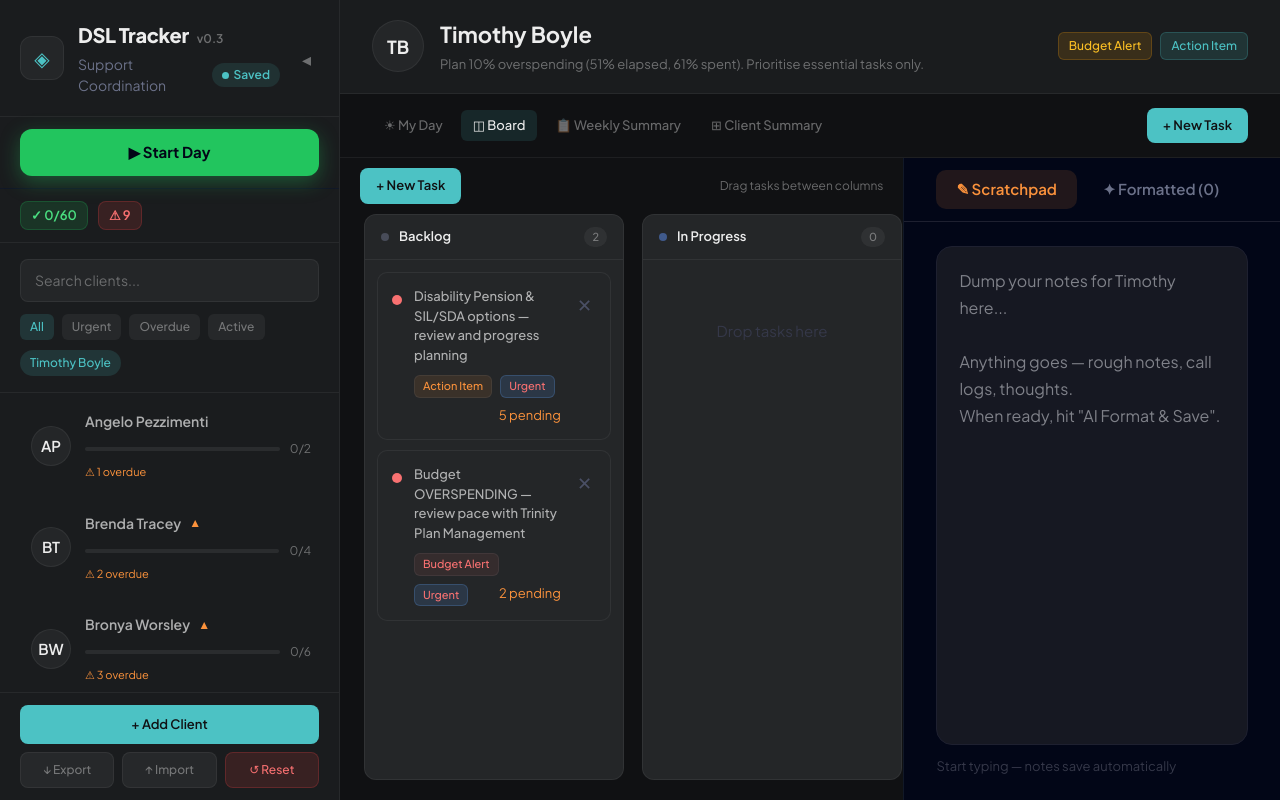
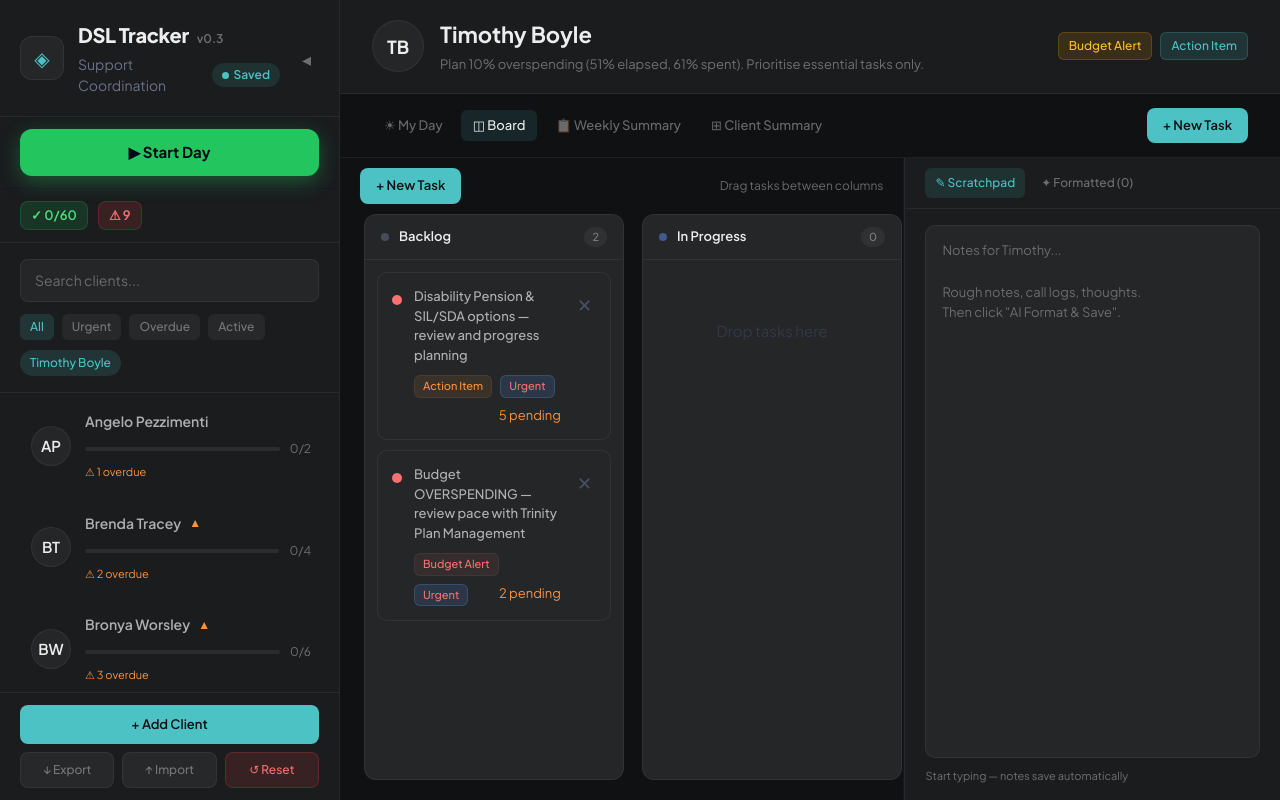
Before and after one commit to nicolasmirguet/Day-assistant, a React (Vite) app: page / in a window 1280 px wide. Built offline with nearby package versions, Linux system fonts and the light colour scheme.

Commit message:
Align notes panel with Nordic Wellness Minimal theme

```diff
--- a/src/App.jsx
+++ b/src/App.jsx
@@ -657,51 +657,117 @@ function NotesPanel({ client, onUpdate, scratchNotes, setScratchNotes, daySnap,
   };
 
   return (
-    <div style={{ height:"100%", display:"flex", flexDirection:"column" }}>
-      <div style={{ display:"flex", alignItems:"center", justifyContent:"space-between", padding:"12px 32px", borderBottom:"1px solid #1e2030", flexWrap:"wrap", gap:10 }}>
+    <div style={{ height:"100%", display:"flex", flexDirection:"column", background:PAL.bgSurface, borderLeft:`1px solid ${PAL.border}` }}>
+      <div style={{ display:"flex", alignItems:"center", justifyContent:"space-between", padding:"10px 20px", borderBottom:`1px solid ${PAL.border}`, flexWrap:"wrap", gap:8 }}>
         <div style={{ display:"flex", gap:6 }}>
-          <button onClick={()=>setSubTab("scratch")} style={{ fontSize:15, fontWeight:600, padding:"8px 20px", borderRadius:10, background:subTab==="scratch"?"rgba(251,146,60,0.12)":"transparent", color:subTab==="scratch"?"#fb923c":"#6b7189", border:"none" }}>✎ Scratchpad</button>
-          <button onClick={()=>setSubTab("formatted")} style={{ fontSize:15, fontWeight:600, padding:"8px 20px", borderRadius:10, background:subTab==="formatted"?"rgba(167,139,250,0.12)":"transparent", color:subTab==="formatted"?"#a78bfa":"#6b7189", border:"none" }}>✦ Formatted ({(client.aiNotes||[]).length})</button>
+          <button onClick={()=>setSubTab("scratch")} style={{ fontSize:12, fontWeight:500, padding:"6px 10px", borderRadius:6, background:subTab==="scratch"?"rgba(76,194,196,0.12)":"transparent", color:subTab==="scratch"?PAL.teal:PAL.textLow, border:"none" }}>✎ Scratchpad</button>
+          <button onClick={()=>setSubTab("formatted")} style={{ fontSize:12, fontWeight:500, padding:"6px 10px", borderRadius:6, background:subTab==="formatted"?"rgba(237,237,237,0.06)":"transparent", color:subTab==="formatted"?PAL.textHigh:PAL.textLow, border:"none" }}>✦ Formatted ({(client.aiNotes||[]).length})</button>
         </div>
-        {subTab==="scratch" && scratch.trim() && <button onClick={formatWithAI} disabled={loading} style={{ fontSize:15, fontWeight:700, padding:"10px 24px", borderRadius:12, background:"linear-gradient(135deg,#a78bfa,#5b8def)", color:"white", border:"none", opacity:loading?0.5:1, boxShadow:"0 2px 12px rgba(167,139,250,0.3)" }}>{loading?"Formatting...":"✦ AI Format & Save"}</button>}
+        {subTab==="scratch" && scratch.trim() && (
+          <button
+            onClick={formatWithAI}
+            disabled={loading}
+            style={{ fontSize:12, fontWeight:600, padding:"8px 14px", borderRadius:8, background:PAL.teal, color:"#101113", border:"none", opacity:loading?0.5:1 }}
+          >
+            {loading?"Formatting...":"✦ AI Format & Save"}
+          </button>
+        )}
       </div>
       <div style={{ flex:1, overflowY:"auto" }}>
-        {subTab==="scratch" && <div style={{ padding:"24px 32px", height:"100%", display:"flex", flexDirection:"column" }}>
-          {daySnap && clientDiff.length > 0 && <div style={{ marginBottom:16, padding:"14px 18px", borderRadius:12, background:"rgba(52,211,153,0.06)", border:"1px solid rgba(52,211,153,0.15)" }}>
-            <div style={{ fontSize:13, fontWeight:700, color:"#34d399", marginBottom:8, textTransform:"uppercase", letterSpacing:"0.05em" }}>Task changes today — included in AI format</div>
-            <div style={{ fontSize:14, color:"#9ca3b8", lineHeight:1.6 }}>{clientDiff.map((c,i) => <div key={i} style={{ marginBottom:4 }}>
-              {c.type==="status" && <span>→ <span style={{color:"#e8eaf0"}}>{c.text.substring(0,60)}</span>: {c.from} → <span style={{color:"#34d399"}}>{c.to}</span></span>}
-              {c.type==="outcome" && <span>→ Outcome recorded for <span style={{color:"#e8eaf0"}}>{c.text.substring(0,40)}</span></span>}
-              {c.type==="subtasks" && <span>→ {c.completed} subtask(s) done on <span style={{color:"#e8eaf0"}}>{c.text.substring(0,40)}</span></span>}
-              {c.type==="added" && <span>+ New task: <span style={{color:"#e8eaf0"}}>{c.text.substring(0,60)}</span></span>}
-              {c.type==="removed" && <span>✕ Removed: <span style={{color:"#e8eaf0"}}>{c.text.substring(0,60)}</span></span>}
-            </div>)}</div>
-          </div>}
-          {daySnap && clientDiff.length===0 && <div style={{ marginBottom:16, padding:"12px 18px", borderRadius:12, background:"rgba(107,113,137,0.06)", border:"1px solid rgba(107,113,137,0.1)" }}><span style={{ fontSize:13, color:"#6b7189" }}>Day active — no task changes for {client.name.split(" ")[0]} yet</span></div>}
-          <textarea value={scratch} onChange={e=>updateScratch(e.target.value)} placeholder={`Dump your notes for ${client.name.split(" ")[0]} here...\n\nAnything goes — rough notes, call logs, thoughts.\nWhen ready, hit "AI Format & Save".`} style={{ flex:1, width:"100%", fontSize:16, padding:"20px 22px", borderRadius:16, background:"#161822", border:"1px solid #1e2030", color:"#e8eaf0", outline:"none", resize:"none", lineHeight:1.7, fontFamily:"inherit", minHeight:200 }}/>
-          <div style={{ display:"flex", justifyContent:"space-between", alignItems:"center", marginTop:12 }}>
-            <span style={{ fontSize:13, color:"#353849" }}>{scratch.trim() ? `${scratch.trim().split(/\n/).filter(l=>l.trim()).length} lines · auto-saved` : "Start typing — notes save automatically"}</span>
-            {scratch.trim() && <button onClick={()=>updateScratch("")} style={{ fontSize:13, fontWeight:600, padding:"6px 16px", borderRadius:8, background:"rgba(248,113,113,0.08)", color:"#f87171", border:"none" }}>Clear</button>}
-          </div>
-        </div>}
-        {subTab==="formatted" && <div style={{ padding:"24px 32px" }}>
-          {(!client.aiNotes?.length) ? <div style={{ textAlign:"center", padding:"64px 0", color:"#4a4f65" }}><div style={{ fontSize:48, marginBottom:16, opacity:0.3 }}>✦</div><div style={{ fontSize:18, fontWeight:500 }}>No formatted notes yet</div><div style={{ fontSize:15, color:"#353849", marginTop:8 }}>Write notes in Scratchpad, then hit AI Format</div></div>
-          : [...(client.aiNotes||[])].reverse().map(n => (
-            <div key={n.id} style={{ borderRadius:16, padding:24, marginBottom:16, background:"#161822", border:"1px solid #1e2030" }}>
-              <div style={{ display:"flex", justifyContent:"space-between", alignItems:"center", marginBottom:14 }}>
-                <div style={{ display:"flex", alignItems:"center", gap:10 }}>
-                  <span style={{ fontSize:14, fontWeight:600, color:"#6b7189" }}>{new Date(n.timestamp).toLocaleString("en-AU",{day:"2-digit",month:"short",year:"numeric",hour:"2-digit",minute:"2-digit"})}</span>
-                  {n.hasDiff && <span style={{ fontSize:12, fontWeight:600, padding:"3px 10px", borderRadius:99, background:"rgba(52,211,153,0.1)", color:"#34d399" }}>incl. task changes</span>}
-                </div>
-                <div style={{ display:"flex", gap:10 }}>
-                  <span onClick={()=>{copyText(n.formatted);setCopiedId(n.id);setTimeout(()=>setCopiedId(null),1500)}} style={{ cursor:"pointer", color:copiedId===n.id?"#34d399":"#6b7189", fontSize:15, fontWeight:600 }}>{copiedId===n.id?"✓ Copied":"⎘ Copy"}</span>
-                  <span onClick={()=>onUpdate({...client,aiNotes:client.aiNotes.filter(x=>x.id!==n.id)})} style={{ cursor:"pointer", color:"#353849", fontSize:16 }}>✕</span>
+        {subTab==="scratch" && (
+          <div style={{ padding:"16px 20px", height:"100%", display:"flex", flexDirection:"column", gap:10 }}>
+            {daySnap && clientDiff.length > 0 && (
+              <div style={{ padding:"10px 12px", borderRadius:8, background:"rgba(128,203,196,0.12)", border:`1px solid ${PAL.border}` }}>
+                <div style={{ fontSize:11, fontWeight:600, color:PAL.teal, marginBottom:4, textTransform:"uppercase", letterSpacing:"0.05em" }}>Task changes today</div>
+                <div style={{ fontSize:12, color:PAL.textLow, lineHeight:1.6 }}>
+                  {clientDiff.map((c,i) => (
+                    <div key={i} style={{ marginBottom:2 }}>
+                      {c.type==="status" && <>→ <span style={{color:PAL.textMed}}>{c.text.substring(0,60)}</span>: {c.from} → <span style={{color:"#4ADE80"}}>{c.to}</span></>}
+                      {c.type==="outcome" && <>→ Outcome for <span style={{color:PAL.textMed}}>{c.text.substring(0,40)}</span></>}
+                      {c.type==="subtasks" && <>→ {c.completed} subtask(s) on <span style={{color:PAL.textMed}}>{c.text.substring(0,40)}</span></>}
+                      {c.type==="added" && <>+ New: <span style={{color:PAL.textMed}}>{c.text.substring(0,60)}</span></>}
+                      {c.type==="removed" && <>✕ Removed: <span style={{color:PAL.textMed}}>{c.text.substring(0,60)}</span></>}
+                    </div>
+                  ))}
                 </div>
               </div>
-              <pre style={{ fontSize:15, lineHeight:1.65, whiteSpace:"pre-wrap", color:"#9ca3b8", fontFamily:"inherit", margin:0 }}>{n.formatted}</pre>
+            )}
+            <textarea
+              value={scratch}
+              onChange={e=>updateScratch(e.target.value)}
+              placeholder={`Notes for ${client.name.split(" ")[0]}...\n\nRough notes, call logs, thoughts.\nThen click "AI Format & Save".`}
+              style={{
+                flex:1,
+                width:"100%",
+                fontSize:13,
+                padding:"14px 16px",
+                borderRadius:10,
+                background:PAL.bgCard,
+                border:`1px solid ${PAL.border}`,
+                color:PAL.textMed,
+                outline:"none",
+                resize:"none",
+                lineHeight:1.6,
+                fontFamily:"inherit",
+                minHeight:180,
+              }}
+            />
+            <div style={{ display:"flex", justifyContent:"space-between", alignItems:"center" }}>
+              <span style={{ fontSize:11, color:PAL.textLow }}>
+                {scratch.trim() ? `${scratch.trim().split(/\n/).filter(l=>l.trim()).length} lines · auto‑saved` : "Start typing — notes save automatically"}
+              </span>
+              {scratch.trim() && (
+                <button
+                  onClick={()=>updateScratch("")}
+                  style={{ fontSize:11, fontWeight:500, padding:"4px 10px", borderRadius:6, background:"rgba(239,68,68,0.14)", color:"#F87171", border:"1px solid rgba(239,68,68,0.22)" }}
+                >
+                  Clear
+                </button>
+              )}
             </div>
-          ))}
-        </div>}
+          </div>
+        )}
+        {subTab==="formatted" && (
+          <div style={{ padding:"16px 20px" }}>
+            {(!client.aiNotes?.length) ? (
+              <div style={{ textAlign:"center", padding:"40px 0", color:PAL.textLow }}>
+                <div style={{ fontSize:32, marginBottom:10, opacity:0.3 }}>✦</div>
+                <div style={{ fontSize:14, fontWeight:500, color:PAL.textMed }}>No formatted notes yet</div>
+                <div style={{ fontSize:12, color:PAL.textLow, marginTop:4 }}>Write notes, then use AI Format & Save</div>
+              </div>
+            ) : [...(client.aiNotes||[])].reverse().map(n => (
+              <div key={n.id} style={{ borderRadius:10, padding:16, marginBottom:12, background:PAL.bgCard, border:`1px solid ${PAL.border}` }}>
+                <div style={{ display:"flex", justifyContent:"space-between", alignItems:"center", marginBottom:8 }}>
+                  <div style={{ display:"flex", alignItems:"center", gap:8 }}>
+                    <span style={{ fontSize:12, fontWeight:500, color:PAL.textLow }}>
+                      {new Date(n.timestamp).toLocaleString("en-AU",{day:"2-digit",month:"short",year:"numeric",hour:"2-digit",minute:"2-digit"})}
+                    </span>
+                    {n.hasDiff && (
+                      <span style={{ fontSize:11, fontWeight:500, padding:"2px 8px", borderRadius:6, background:"rgba(128,203,196,0.12)", color:PAL.teal, border:`1px solid ${PAL.border}` }}>
+                        incl. task changes
+                      </span>
+                    )}
+                  </div>
+                  <div style={{ display:"flex", gap:10 }}>
+                    <span
+                      onClick={()=>{copyText(n.formatted);setCopiedId(n.id);setTimeout(()=>setCopiedId(null),1500)}}
+                      style={{ cursor:"pointer", color:copiedId===n.id?PAL.teal:PAL.textLow, fontSize:12, fontWeight:500 }}
+                    >
+                      {copiedId===n.id?"✓ Copied":"⎘ Copy"}
+                    </span>
+                    <span
+                      onClick={()=>onUpdate({...client,aiNotes:client.aiNotes.filter(x=>x.id!==n.id)})}
+                      style={{ cursor:"pointer", color:PAL.textDisabled, fontSize:14 }}
+                    >
+                      ✕
+                    </span>
+                  </div>
+                </div>
+                <pre style={{ fontSize:12, lineHeight:1.6, whiteSpace:"pre-wrap", color:PAL.textMed, fontFamily:"inherit", margin:0 }}>{n.formatted}</pre>
+              </div>
+            ))}
+          </div>
+        )}
       </div>
     </div>
   );
```
